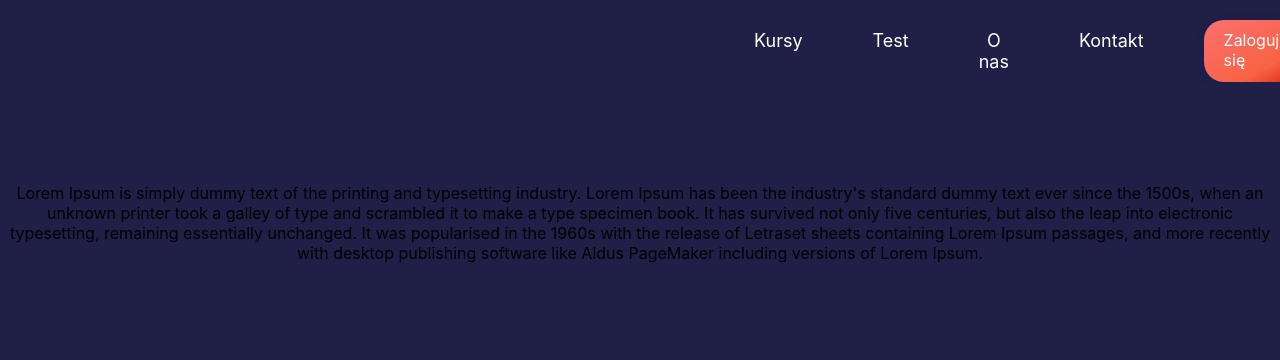
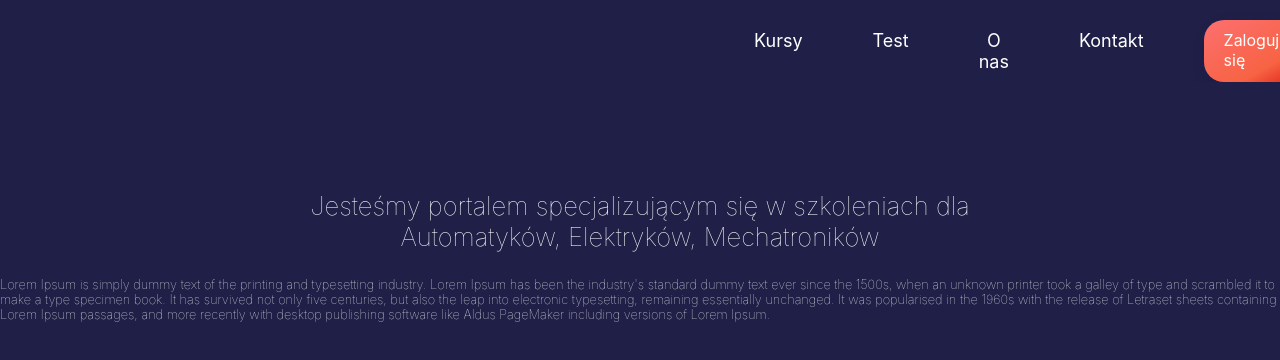
Before and after one commit to LukaszOlszewski96/Fox-edu-app-v2, a React (Create React App) app: page /about in a window 1280 px wide. Shown: the top 360 px of the page. Built offline with nearby package versions, Linux system fonts and the light colour scheme; no server answers.

Commit message:
add about text

```diff
--- a/src/Screen/About/About.css
+++ b/src/Screen/About/About.css
@@ -0,0 +1,18 @@
+.about-box{
+    position: relative;
+    top: 5vw;
+    width: 100%;
+    height: 100%;
+}
+.tittle-about{
+    font-size: 2vw;
+    color: #fff;
+    font-weight: lighter;
+    text-align: center;
+}
+.text-normal{
+    font-size: 1vw;
+    color: #fff;
+    font-weight: lighter;
+    text-align: left;
+}
--- a/src/Screen/About/About.js
+++ b/src/Screen/About/About.js
@@ -1,14 +1,18 @@
 import React from 'react'
 import NavBar from '../../Components/NavBar/NavBar'
+import './About.css'
 
 function About() {
     return (
         <div className="about-conteiner">
              <div className="top-conteiner"><NavBar/></div>
              <div className="about-box">
-                 <p className="text about">Lorem Ipsum is simply dummy text of the printing and typesetting industry. Lorem Ipsum has been the industry's standard dummy text ever since the 1500s, when an unknown printer took a galley of type and scrambled it to make a type specimen book. It has survived not only five centuries, but also the leap into electronic typesetting, remaining essentially unchanged. It was popularised in the 1960s with the release of Letraset sheets containing Lorem Ipsum passages, and more recently with desktop publishing software like Aldus PageMaker including versions of Lorem Ipsum.</p>
+                <p className="tittle-about">Jesteśmy portalem specjalizującym się w szkoleniach dla<br/> Automatyków, Elektryków, Mechatroników</p>
+                 <div className="abut-horizontal-box">
+                    <p className="text-normal">Lorem Ipsum is simply dummy text of the printing and typesetting industry. Lorem Ipsum has been the industry's standard dummy text ever since the 1500s, when an unknown printer took a galley of type and scrambled it to make a type specimen book. It has survived not only five centuries, but also the leap into electronic typesetting, remaining essentially unchanged. It was popularised in the 1960s with the release of Letraset sheets containing Lorem Ipsum passages, and more recently with desktop publishing software like Aldus PageMaker including versions of Lorem Ipsum.</p>
+                     <img/>
+                 </div>
              </div>
-
         </div>
     )
 }
```
